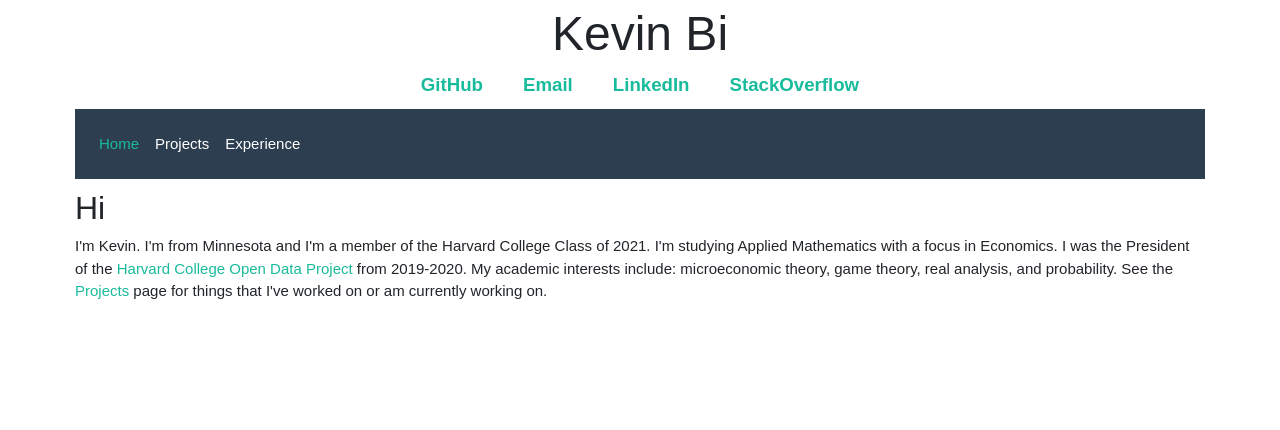
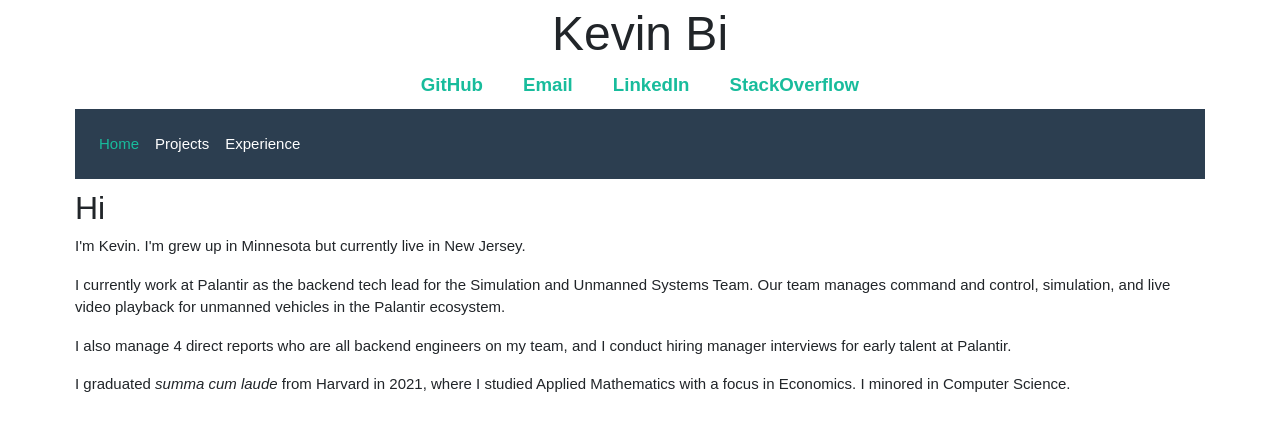
Before and after one commit to TheKeveloper/TheKeveloper.github.io, a React (Create React App) app: page / in a window 1280 px wide. Shown: the top 430 px of the page. Built offline with nearby package versions, Linux system fonts and the light colour scheme.

Commit message:
Update home page

```diff
--- a/src/pages/HomePage.js
+++ b/src/pages/HomePage.js
@@ -1,19 +1,38 @@
-import React from 'react'
-import { Section } from '../components/TextComponents'
-import { NavLink } from 'react-router-dom'
-import Utils from '../Utils'
+import React from "react";
+import { Section } from "../components/TextComponents";
+import Utils from "../Utils";
 
 export class HomePage extends React.PureComponent {
   render() {
-        Utils.logPageview("/")
+    Utils.logPageview("/");
     return (
-            <div className = "HomePage">
-                <Section title = "Hi">
+      <div className="HomePage">
+        <Section title="Hi">
           <p>
-                        I'm Kevin. I'm from Minnesota and I'm a member of the Harvard College Class of 2021. I'm studying Applied Mathematics with a focus in Economics. I was the President of the <a href = "http://hodp.org" target = "_blank">Harvard College Open Data Project</a> from 2019-2020. My academic interests include: microeconomic theory, game theory, real analysis, and probability. See the <NavLink exact to="/projects">Projects</NavLink> page for things that I've worked on or am currently working on.
+            I'm Kevin. I'm grew up in Minnesota but currently live in New
+            Jersey.
+          </p>
+
+          <p>
+            I currently work at Palantir as the backend tech lead for the
+            Simulation and Unmanned Systems Team. Our team manages command and
+            control, simulation, and live video playback for unmanned vehicles
+            in the Palantir ecosystem.
+          </p>
+
+          <p>
+            I also manage 4 direct reports who are all backend engineers on my
+            team, and I conduct hiring manager interviews for early talent at
+            Palantir.
+          </p>
+
+          <p>
+            I graduated <i>summa cum laude</i> from Harvard in 2021, where I
+            studied Applied Mathematics with a focus in Economics. I minored in
+            Computer Science.
           </p>
         </Section>
       </div>
-        )
+    );
   }
 }
```
Also changed, not shown: 1 other file (tests, documents, lock files or other folders). Lines whose indentation alone changed are shown as unchanged.
